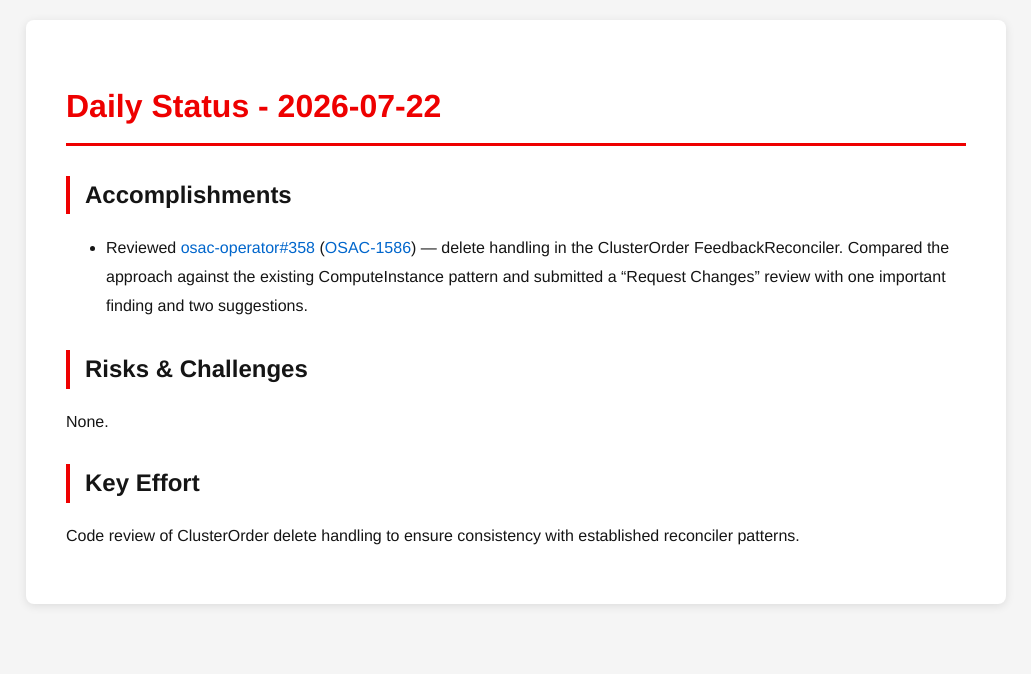
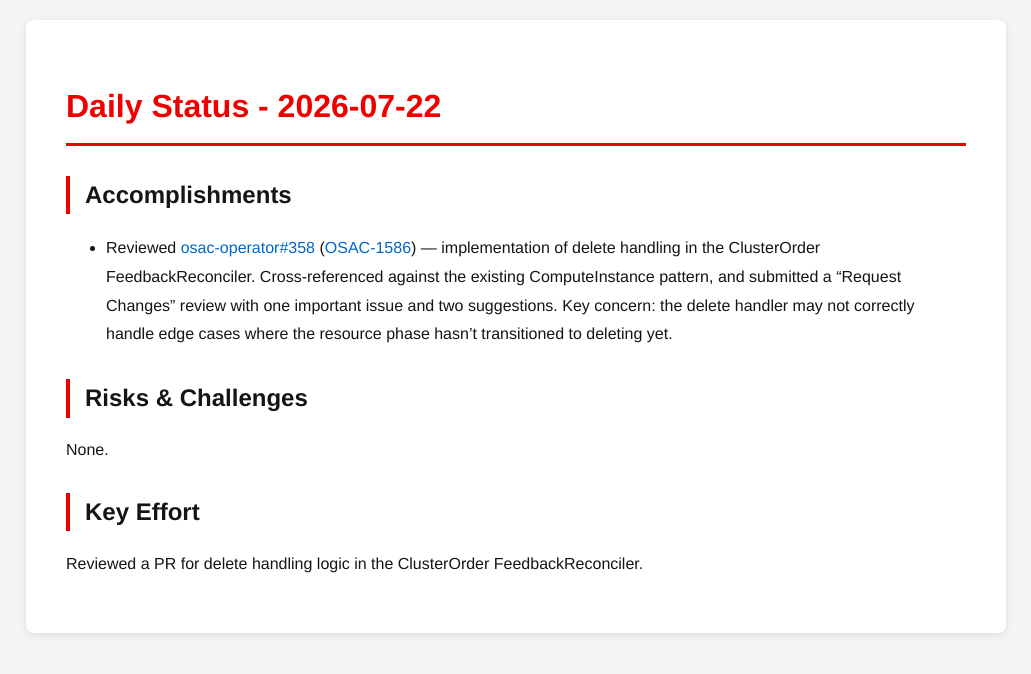
Before and after one commit to tzvatot/daily-status, a Jekyll site: the page built from 2026-07-22.md, in a window 1280 px wide. Shown: the top 674 px of the page, without its empty margins (124-1155 px from the left). Built offline with Jekyll 4.4.1, drawn with Linux system fonts in a browser that asks for light colours.

Commit message:
Daily status update - 2026-07-22

```diff
--- a/2026-07-22.md
+++ b/2026-07-22.md
@@ -7,10 +7,10 @@ date: 2026-07-22
 # Daily Status - 2026-07-22
 
 ## Accomplishments
-- Reviewed [osac-operator#358](https://github.com/osac-project/osac-operator/pull/358) ([OSAC-1586](https://redhat.atlassian.net/browse/OSAC-1586)) — delete handling in the ClusterOrder FeedbackReconciler. Compared the approach against the existing ComputeInstance pattern and submitted a "Request Changes" review with one important finding and two suggestions.
+- Reviewed [osac-operator#358](https://github.com/osac-project/osac-operator/pull/358) ([OSAC-1586](https://redhat.atlassian.net/browse/OSAC-1586)) — implementation of delete handling in the ClusterOrder FeedbackReconciler. Cross-referenced against the existing ComputeInstance pattern, and submitted a "Request Changes" review with one important issue and two suggestions. Key concern: the delete handler may not correctly handle edge cases where the resource phase hasn't transitioned to deleting yet.
 
 ## Risks & Challenges
 None.
 
 ## Key Effort
-Code review of ClusterOrder delete handling to ensure consistency with established reconciler patterns.
+Reviewed a PR for delete handling logic in the ClusterOrder FeedbackReconciler.
```
